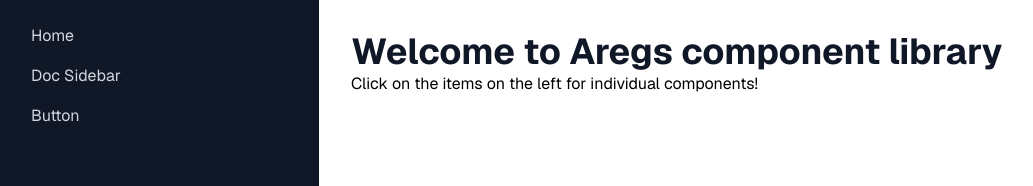
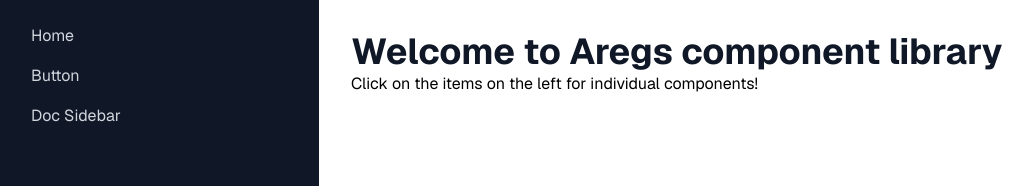
Before and after one commit to Areg472/component-library, a Next.js app: page / in a window 1280 px wide. Shown: the top 186 px of the page, without its empty margins (1-1034 px from the left). Built offline with nearby package versions, Linux system fonts and the light colour scheme.

Commit message:
Update layout.tsx

```diff
--- a/src/app/layout.tsx
+++ b/src/app/layout.tsx
@@ -29,14 +29,14 @@ export default function RootLayout({
                 Home
               </div>
             </DocSidebarItem>
+            <DocSidebarItem href="/button">
+              <div className="px-4 py-2 text-gray-300 hover:text-white hover:bg-gray-800 rounded cursor-pointer">
+                Button
+              </div>
+            </DocSidebarItem>
             <DocSidebarItem href="/doc-sidebar">
               <div className="px-4 py-2 text-gray-300 hover:text-white hover:bg-gray-800 rounded cursor-pointer">
                 Doc Sidebar
-              </div>
-            </DocSidebarItem>
-            <DocSidebarItem href="/button">
-              <div className="px-4 py-2 text-gray-300 hover:text-white hover:bg-gray-800 rounded cursor-pointer">
-                Button
               </div>
             </DocSidebarItem>
           </DocSidebar>
```
